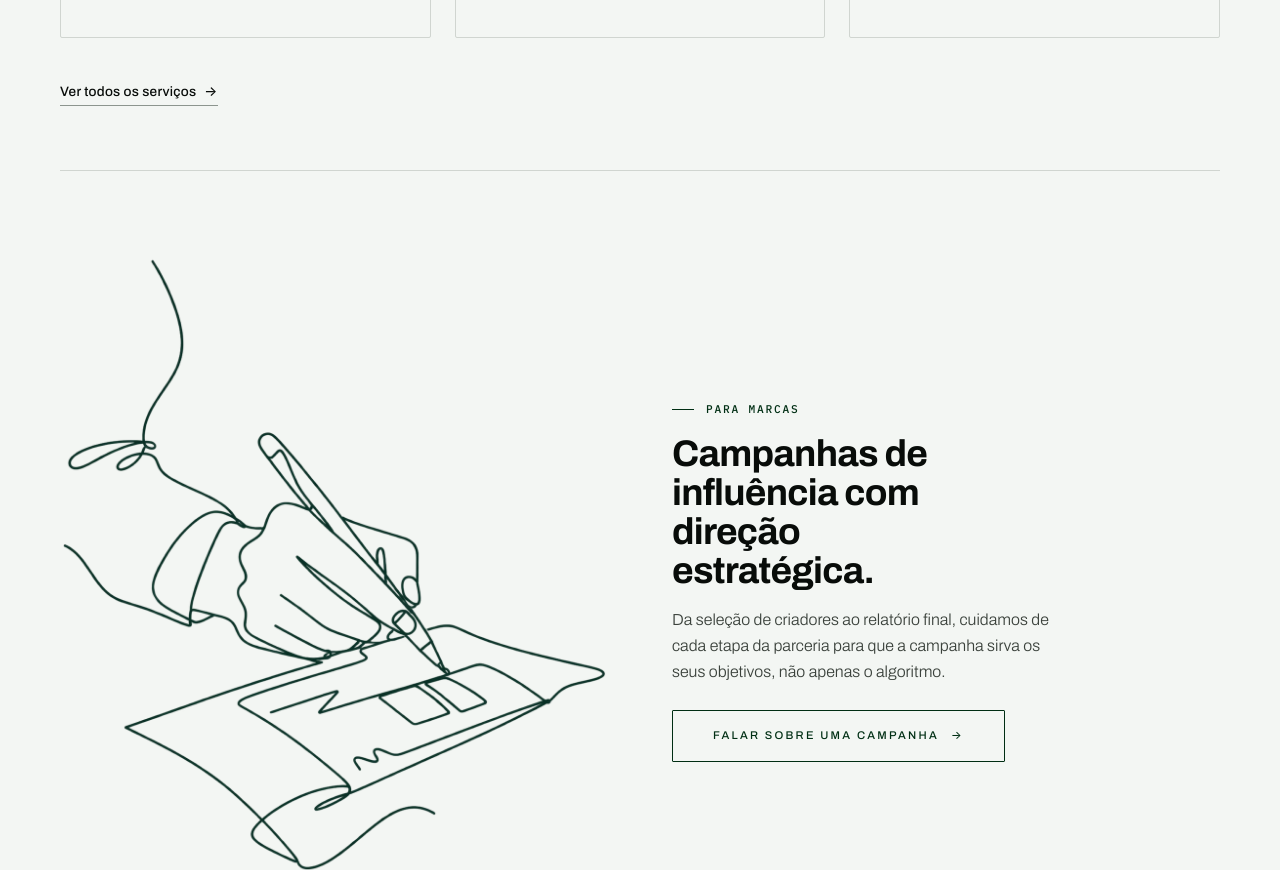
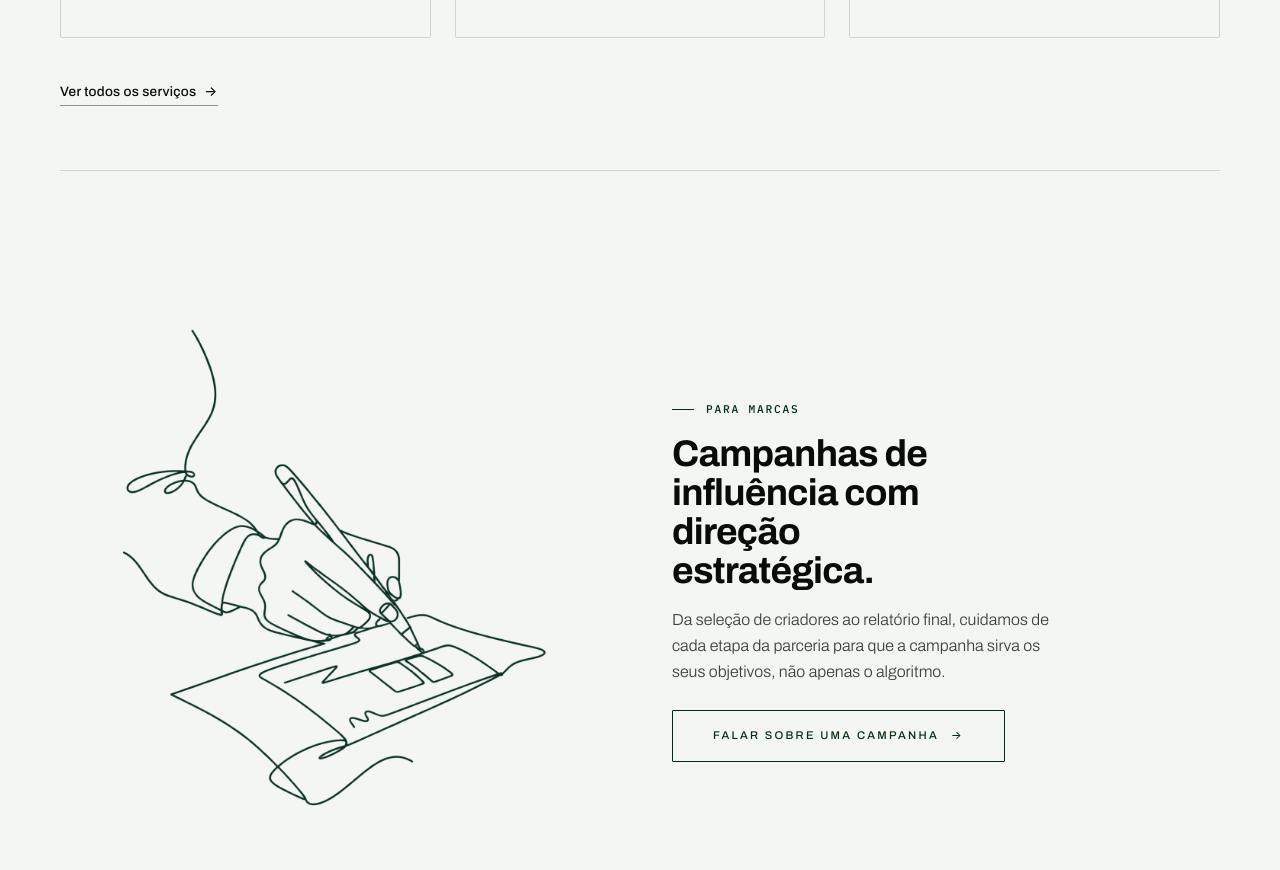
Before and after one commit to rkessal/tanofeed, a website built with Vite: page index.html in a window 1280 px wide. Shown: the part 1611-2481 px from the top of the page. Built offline with nearby package versions, Linux system fonts and the light colour scheme.

Commit message:
Scale down home page split-row illustrations to 78%

```diff
--- a/src/pages/home.css
+++ b/src/pages/home.css
@@ -155,6 +155,11 @@
   order: 2;
 }
 
+.split-row .ph img {
+  width: 78%;
+  height: 78%;
+}
+
 .split-row__body span.eyebrow {
   margin-bottom: var(--space-md);
 }
```
